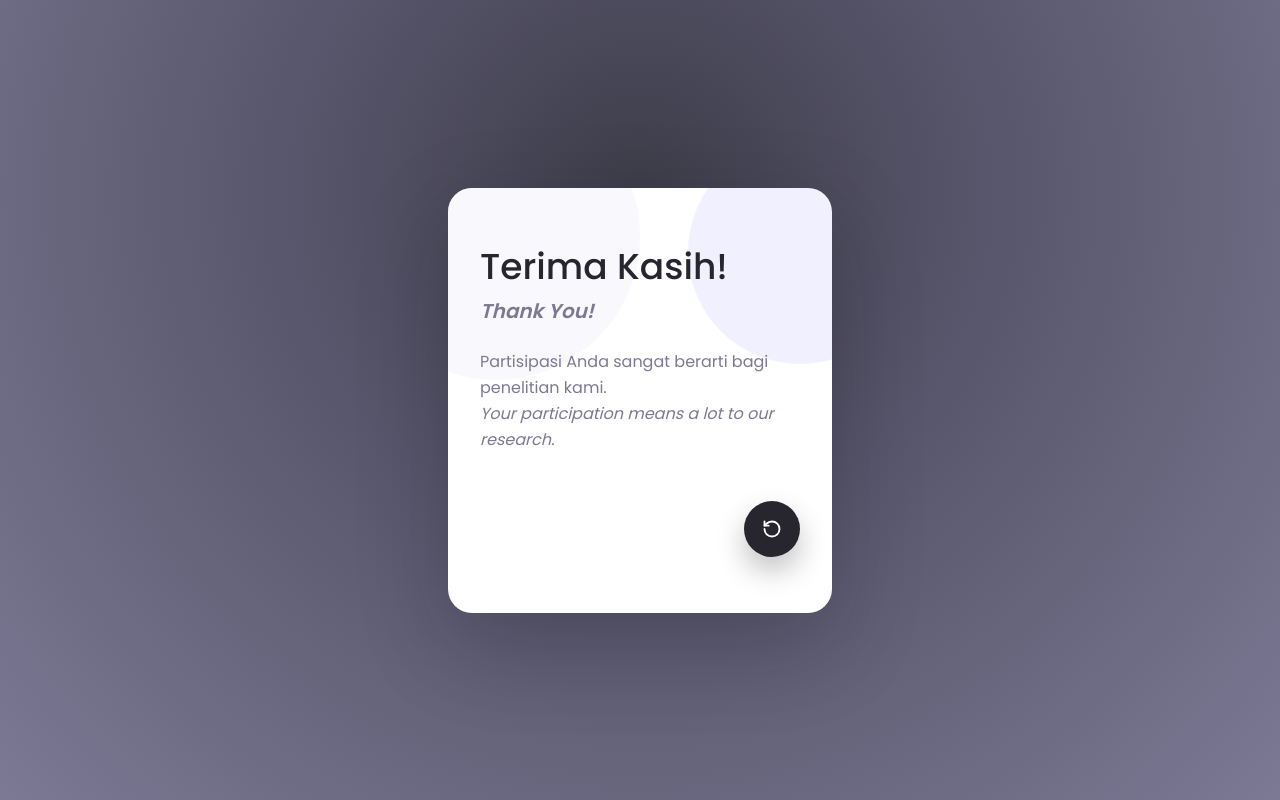
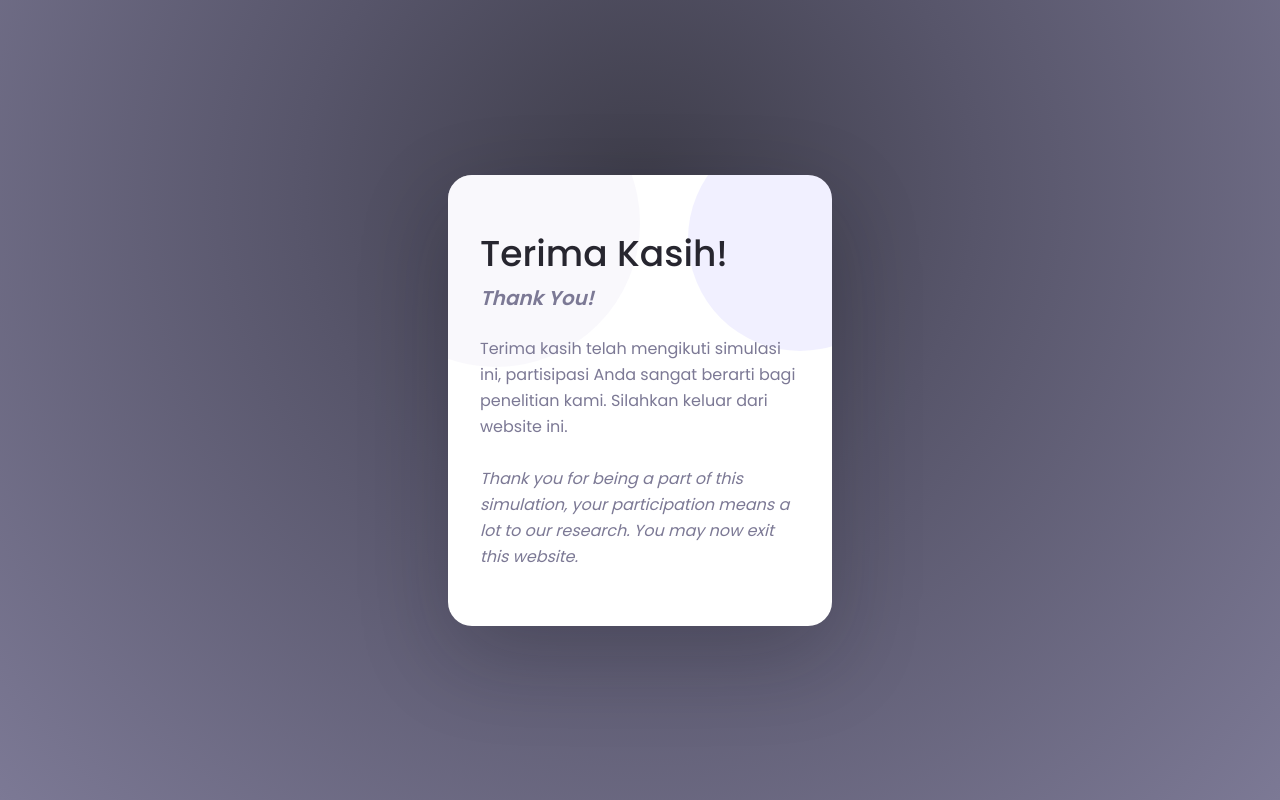
Before and after one commit to gwaisey/iNeedSocial_withoutLatency, a React (Vite) app: page /thank-you in a window 1280 px wide. Built offline with nearby package versions, Linux system fonts and the light colour scheme.

Commit message:
update splash tutorial

```diff
--- a/src/components/tutorial/TutorialOverlay.tsx
+++ b/src/components/tutorial/TutorialOverlay.tsx
@@ -27,40 +27,33 @@ const STEPS: TutorialStep[] = [
   {
     emoji: "👋",
     title: "Selamat Datang!",
-    body: "Aplikasi ini mensimulasikan media sosial. Scroll dan berinteraksi selama ±30 menit seperti biasanya.",
+    body: "Hai! Selamat datang di iNeedSocial. Anggap saja ini feed pribadi kamu. Silakan scroll santai dan nikmati konten yang ada selama beberapa menit ke depan, ya!",
   },
   {
     emoji: "📸",
     title: "Postingan",
-    body: "Setiap kartu menampilkan foto dari pengguna lain. Scroll ke bawah untuk melihat lebih banyak postingan.",
+    body: "Banyak foto menarik dari pengguna lain di sini. Scroll terus ke bawah untuk cari yang kamu suka!",
     selector: "[data-tutorial-id='tutorial-post']",
     side: "below",
   },
   {
     emoji: "❤️",
     title: "Tombol Suka",
-    body: "Tap ikon hati untuk menyukai postingan yang kamu sukai.",
+    body: "Ketemu foto yang keren? Jangan ragu buat tap ikon hatinya!",
     selector: "[aria-label='Suka postingan']",
-    side: "above",
-  },
-  {
-    emoji: "💬",
-    title: "Komentar",
-    body: "Tap ikon gelembung untuk membuka dan melihat komentar pada postingan.",
-    selector: "[aria-label='Buka komentar']",
     side: "above",
   },
   {
     emoji: "🌙",
     title: "Ganti Tema",
-    body: "Gunakan tombol ini untuk beralih antara tampilan terang dan gelap.",
+    body: "Mau tampilan terang atau gelap? Pilih yang paling nyaman di mata kamu saat scrolling.",
     selector: "[aria-label='Toggle theme']",
     side: "below",
   },
   {
     emoji: "🚀",
     title: "Siap Mulai!",
-    body: "Scroll dan berinteraksi sesuka hati. Ketika selesai, tap logo Gaby di bawah feed untuk mencatat waktumu.",
+    body: "Yuk, Mulai! Enjoy your time! Kalau nanti kamu merasa sudah cukup, tinggal tap logo iNeedSocial di tengah bawah untuk mengakhiri sesi.",
   },
 ]
 
@@ -82,11 +75,8 @@ export function TutorialOverlay({ onDone }: TutorialOverlayProps) {
   const PAD = 12
   const GAP = 14
 
-  // Measure target element each time step changes
   useEffect(() => {
     if (!step.selector) { setSpot(null); return }
-
-    // Small delay to let DOM settle after step transition
     const t = setTimeout(() => {
       const el = document.querySelector(step.selector as string)
       if (!el) { setSpot(null); return }
@@ -94,7 +84,6 @@ export function TutorialOverlay({ onDone }: TutorialOverlayProps) {
       setSpot({ x: r.left, y: r.top, w: r.width, h: r.height })
       setWinH(window.innerHeight)
     }, 60)
-
     return () => clearTimeout(t)
   }, [idx, step.selector])
 
@@ -105,14 +94,12 @@ export function TutorialOverlay({ onDone }: TutorialOverlayProps) {
 
   const handleSkip = useCallback(() => { markDone(); onDone() }, [onDone])
 
-  // ── Computed tooltip position ───────────────────────────────────────────────
   let tooltipTop: number | undefined
   let tooltipBottom: number | undefined
 
   if (spot) {
     const spotBottom = spot.y + spot.h + PAD
     const spotTopGap = spot.y - PAD
-
     if (step.side === "below") {
       tooltipTop = Math.min(spotBottom + GAP, winH - 220)
     } else {
@@ -120,7 +107,6 @@ export function TutorialOverlay({ onDone }: TutorialOverlayProps) {
     }
   }
 
-  // ── Progress dots ─────────────────────────────────────────────────────────
   function Dots() {
     return (
       <div className="flex items-center gap-1.5">
@@ -136,21 +122,15 @@ export function TutorialOverlay({ onDone }: TutorialOverlayProps) {
     )
   }
 
-  // ── Full-screen welcome / done modal ────────────────────────────────────────
   function FullModal() {
     return (
       <div className="absolute inset-0 flex items-end justify-center px-5 pb-16 sm:items-center sm:pb-0">
         <div className="w-full max-w-sm bg-white rounded-3xl p-8 shadow-[0_32px_64px_rgba(0,0,0,0.4)] animate-slide-up">
-          {/* Emoji */}
           <div className="w-16 h-16 rounded-2xl bg-violet/10 flex items-center justify-center text-4xl mb-6">
             {step.emoji}
           </div>
-
-          {/* Text */}
           <h2 className="text-xl font-bold text-ink mb-2">{step.title}</h2>
           <p className="text-sm text-haze leading-relaxed mb-8">{step.body}</p>
-
-          {/* Footer */}
           <div className="flex items-center justify-between gap-4">
             <Dots />
             <div className="flex items-center gap-3">
@@ -184,24 +164,15 @@ export function TutorialOverlay({ onDone }: TutorialOverlayProps) {
     )
   }
 
-  // ── Spotlight tooltip card ────────────────────────────────────────────────
   function SpotTooltip() {
     return (
       <div
         className="absolute animate-slide-up"
-        style={{
-          left: 16,
-          right: 16,
-          top: tooltipTop,
-          bottom: tooltipBottom,
-        }}
+        style={{ left: 16, right: 16, top: tooltipTop, bottom: tooltipBottom }}
       >
         <div className="bg-white rounded-2xl shadow-[0_24px_48px_rgba(0,0,0,0.35)] overflow-hidden">
-          {/* Colored accent bar */}
           <div className="h-1 bg-gradient-to-r from-violet to-signal" />
-
           <div className="p-5">
-            {/* Skip button */}
             <button
               aria-label="Lewati tutorial"
               className="absolute top-3 right-3 p-1.5 rounded-full text-haze/60 hover:bg-ink/5 transition-colors"
@@ -210,8 +181,6 @@ export function TutorialOverlay({ onDone }: TutorialOverlayProps) {
             >
               <X size={14} strokeWidth={2} />
             </button>
-
-            {/* Content */}
             <div className="flex items-start gap-3 mb-4">
               <div className="w-10 h-10 rounded-xl bg-violet/10 flex items-center justify-center text-xl flex-shrink-0">
                 {step.emoji}
@@ -221,8 +190,6 @@ export function TutorialOverlay({ onDone }: TutorialOverlayProps) {
                 <p className="text-[13px] text-haze leading-snug mt-0.5">{step.body}</p>
               </div>
             </div>
-
-            {/* Footer */}
             <div className="flex items-center justify-between">
               <Dots />
               <button
@@ -247,10 +214,8 @@ export function TutorialOverlay({ onDone }: TutorialOverlayProps) {
     )
   }
 
-  // ── Render ────────────────────────────────────────────────────────────────
   return (
     <div className="fixed inset-0 z-[200]">
-      {/* SVG dark overlay with spotlight cutout */}
       <svg
         aria-hidden="true"
         className="absolute inset-0 w-full h-full"
@@ -272,19 +237,14 @@ export function TutorialOverlay({ onDone }: TutorialOverlayProps) {
             )}
           </mask>
         </defs>
-
-        {/* Dark overlay */}
         <rect
           width="100%"
           height="100%"
           fill="rgba(0, 0, 0, 0.82)"
           mask="url(#tutorial-mask)"
         />
-
-        {/* Spotlight highlight ring */}
         {spot && (
           <>
-            {/* Glow blur ring */}
             <rect
               x={spot.x - PAD - 3}
               y={spot.y - PAD - 3}
@@ -295,7 +255,6 @@ export function TutorialOverlay({ onDone }: TutorialOverlayProps) {
               stroke="rgba(119, 109, 255, 0.35)"
               strokeWidth="6"
             />
-            {/* Sharp violet ring */}
             <rect
               x={spot.x - PAD}
               y={spot.y - PAD}
@@ -309,8 +268,6 @@ export function TutorialOverlay({ onDone }: TutorialOverlayProps) {
           </>
         )}
       </svg>
-
-      {/* Backdrop tap → advance step */}
       {spot && (
         <div
           className="absolute inset-0"
@@ -318,8 +275,6 @@ export function TutorialOverlay({ onDone }: TutorialOverlayProps) {
           role="presentation"
         />
       )}
-
-      {/* Cards */}
       {!spot && <FullModal />}
       {spot && <SpotTooltip />}
     </div>
--- a/src/pages/feed-page.tsx
+++ b/src/pages/feed-page.tsx
@@ -221,16 +221,9 @@ export function FeedPage() {
               </div>
             </div>
             <p className="text-sm font-semibold text-[#FF516B] max-w-[260px] leading-relaxed">
-              Don't forget to screenshot this page and submit to our post-questionnaire!
+              Jangan lupa untuk screenshot page ini dan submit ke form kuesioner kami ya!
             </p>
             <div className="flex gap-4 mt-2">
-              <button
-                className="flex h-12 w-12 items-center justify-center rounded-full bg-white/20 text-white active:scale-95 transition-transform"
-                onClick={() => setShowTimer(false)}
-                type="button"
-              >
-                ✕
-              </button>
               <button
                 aria-label="Continue to thank-you screen"
                 className="flex h-12 w-12 items-center justify-center rounded-full bg-white shadow-lg active:scale-95 transition-transform"
--- a/src/pages/thanks-page.tsx
+++ b/src/pages/thanks-page.tsx
@@ -1,9 +1,4 @@
-import { RotateCcw } from "lucide-react"
-import { useNavigate } from "react-router-dom"
-
 export function ThanksPage() {
-  const navigate = useNavigate()
-
   return (
     <div className="min-h-svh flex items-center justify-center bg-app-radial p-6 animate-fade-in">
       {/* Card */}
@@ -19,28 +14,10 @@ export function ThanksPage() {
         </div>
 
         <p className="relative mt-6 text-base text-haze leading-relaxed">
-          Partisipasi Anda sangat berarti bagi penelitian kami.
-          <br />
-          <span className="italic">Your participation means a lot to our research.</span>
+          Terima kasih telah mengikuti simulasi ini, partisipasi Anda sangat berarti bagi penelitian kami. Silahkan keluar dari website ini.
+          <br /><br />
+          <span className="italic">Thank you for being a part of this simulation, your participation means a lot to our research. You may now exit this website.</span>
         </p>
-
-        {/* CTA */}
-        <div className="relative mt-12 flex justify-end">
-          <button
-            aria-label="Restart experience"
-            className="
-              flex h-14 w-14 items-center justify-center
-              rounded-full bg-ink text-white
-              shadow-[0_14px_28px_rgba(18,17,25,0.25)]
-              hover:bg-dusk transition-colors
-              active:scale-95
-            "
-            onClick={() => navigate("/splash")}
-            type="button"
-          >
-            <RotateCcw size={20} strokeWidth={2.2} />
-          </button>
-        </div>
       </div>
     </div>
   )
```
